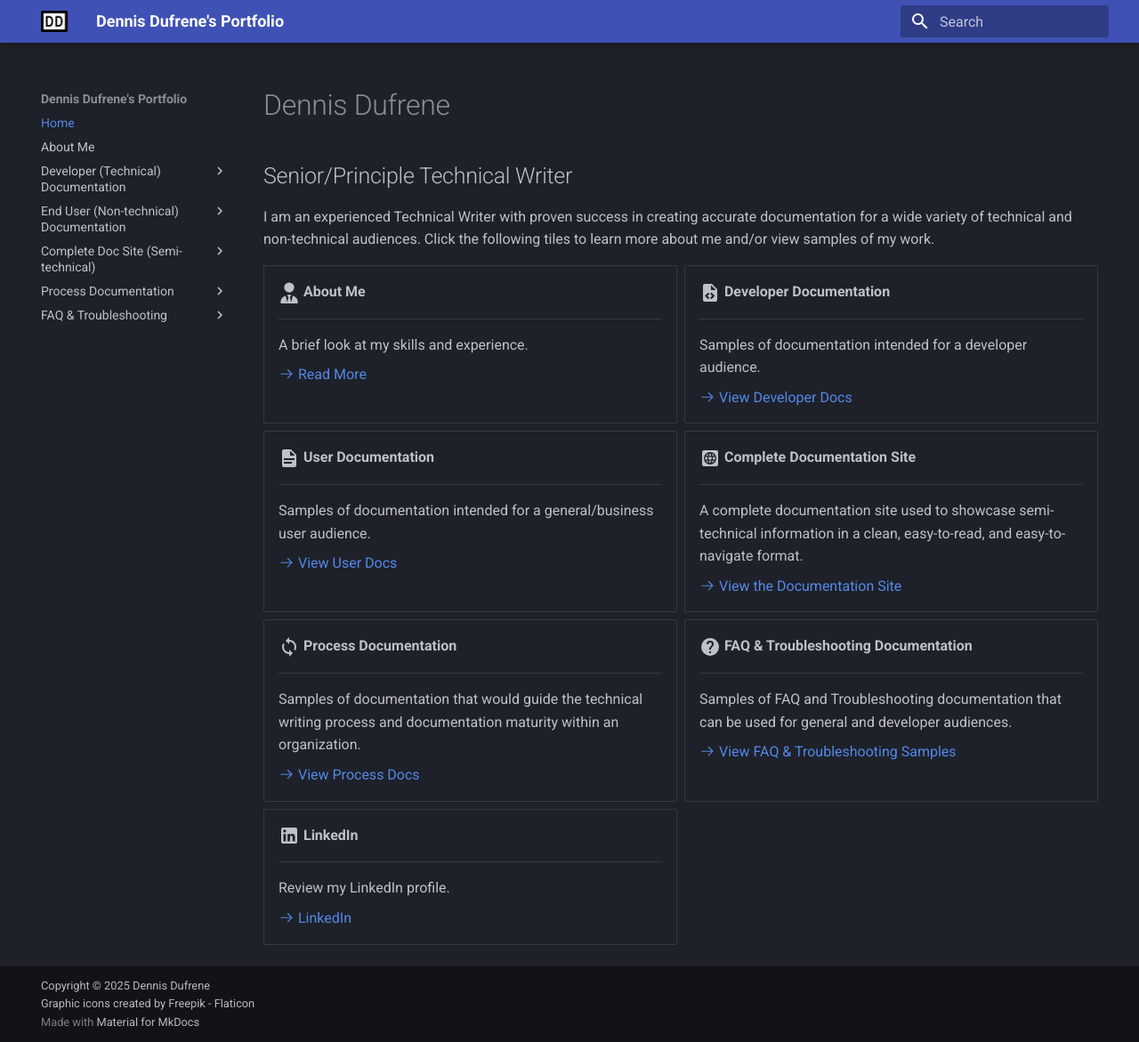
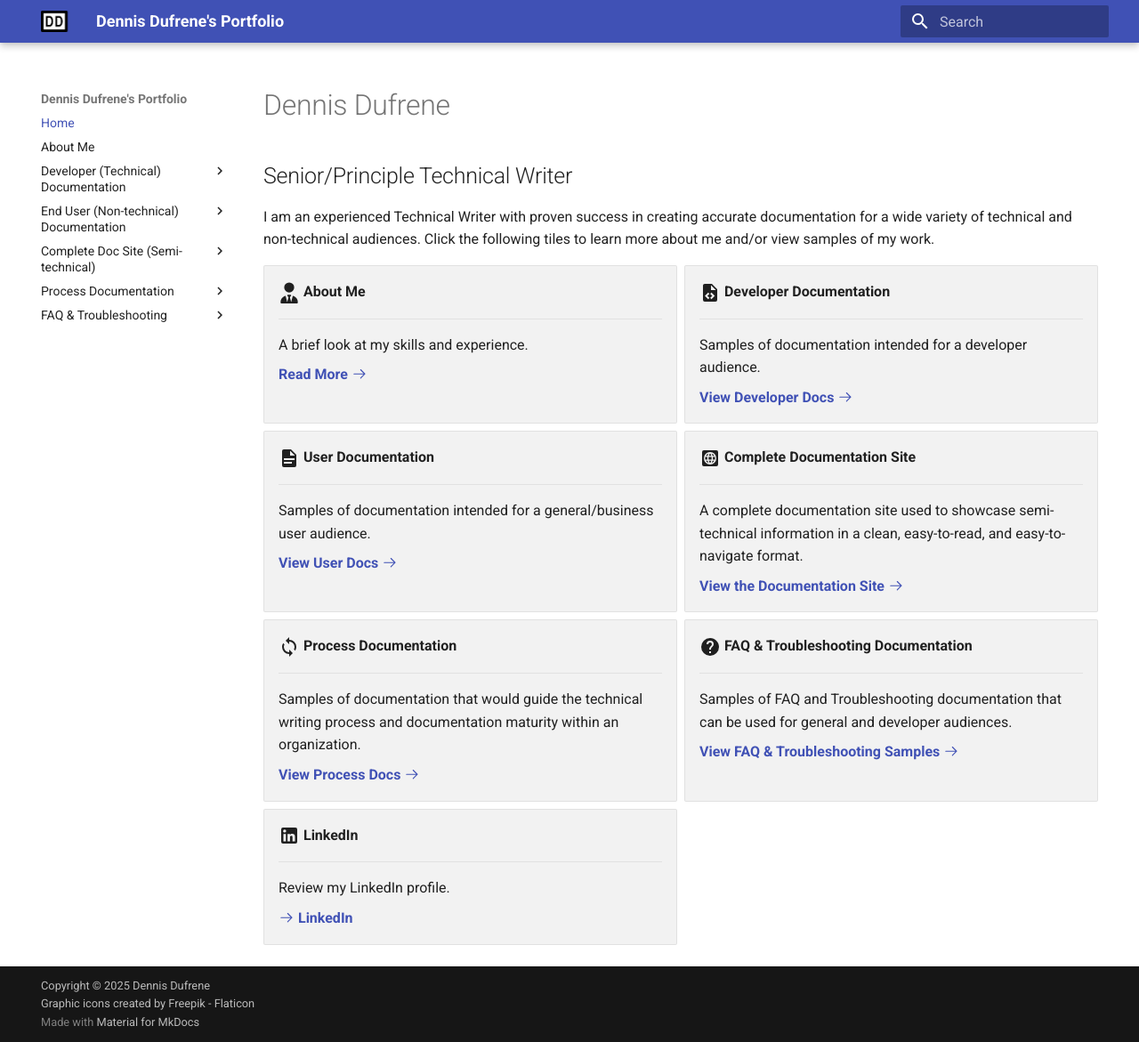
Before and after one commit to DennisJDufrene/dennisjdufreneportfolio, an MkDocs documentation site: the page built from docs/index.md, in a window 1280 px wide and 1171 px high. Shown: the whole window at 89% size. Built offline with MkDocs 1.6.1 and Material for MkDocs 9.7.7, drawn with Linux system fonts in a browser that asks for light colours.

Commit message:
Style and card update

```diff
--- a/docs/index.md
+++ b/docs/index.md
@@ -17,7 +17,7 @@ I am an experienced Technical Writer with proven success in creating accurate do
 
     A brief look at my skills and experience.
 
-    [:octicons-arrow-right-24: Read More](about_me.md)
+    [**Read More :octicons-arrow-right-24:**](about_me.md)
 
 -   :material-file-code:{ .lg .middle } __Developer Documentation__
 
@@ -25,7 +25,7 @@ I am an experienced Technical Writer with proven success in creating accurate do
 
     Samples of documentation intended for a developer audience.
 
-    [:octicons-arrow-right-24: View Developer Docs](dev_doc_overview.md)
+    [**View Developer Docs :octicons-arrow-right-24:**](dev_doc_overview.md)
 
 -   :material-file-document:{ .lg .middle } __User Documentation__
 
@@ -33,7 +33,7 @@ I am an experienced Technical Writer with proven success in creating accurate do
 
     Samples of documentation intended for a general/business user audience.
 
-    [:octicons-arrow-right-24: View User Docs](enduser_doc_overview.md)
+    [**View User Docs :octicons-arrow-right-24:**](enduser_doc_overview.md)
 
 -   :material-web-box:{ .lg .middle } __Complete Documentation Site__
 
@@ -41,7 +41,7 @@ I am an experienced Technical Writer with proven success in creating accurate do
 
     A complete documentation site used to showcase semi-technical information in a clean, easy-to-read, and easy-to-navigate format.
 
-    [:octicons-arrow-right-24: View the Documentation Site](complete-site.md)
+    [**View the Documentation Site :octicons-arrow-right-24:**](complete-site.md)
 
 -   :material-sync:{ .lg .middle } __Process Documentation__
 
@@ -49,7 +49,7 @@ I am an experienced Technical Writer with proven success in creating accurate do
 
     Samples of documentation that would guide the technical writing process and documentation maturity within an organization.
 
-    [:octicons-arrow-right-24: View Process Docs](process_doc_overview.md)
+    [**View Process Docs :octicons-arrow-right-24:**](process_doc_overview.md)
 
 -   :material-help-circle:{ .lg .middle } __FAQ & Troubleshooting Documentation__
 
@@ -57,7 +57,7 @@ I am an experienced Technical Writer with proven success in creating accurate do
 
     Samples of FAQ and Troubleshooting documentation that can be used for general and developer audiences.
 
-    [:octicons-arrow-right-24: View FAQ & Troubleshooting Samples](misc_docs_overview.md)
+    [**View FAQ & Troubleshooting Samples :octicons-arrow-right-24:**](misc_docs_overview.md)
 
 -   :material-linkedin:{ .lg .middle } __LinkedIn__
 
@@ -65,6 +65,6 @@ I am an experienced Technical Writer with proven success in creating accurate do
 
     Review my LinkedIn profile.
 
-    [:octicons-arrow-right-24: LinkedIn](https://www.linkedin.com/in/dennisdufrene/)
+    [**:octicons-arrow-right-24: LinkedIn**](https://www.linkedin.com/in/dennisdufrene/)
 
 </div>
--- a/docs/stylesheets/extra.css
+++ b/docs/stylesheets/extra.css
@@ -29,3 +29,7 @@ body p{
   text-justify: inter-word;
 }
 **/
+
+.md-typeset .grid.cards > ol > li, .md-typeset .grid.cards > ul > li, .md-typeset .grid > .card {
+  background-color: #f2f2f2;
+}
--- a/mkdocs.yml
+++ b/mkdocs.yml
@@ -8,7 +8,7 @@ theme:
     name: material
     logo: img/logo.png
     palette:
-       scheme: slate
+       scheme: default
        primary: indigo
        accent: indigo
 ##    features:
```
Also changed, not shown: docs/complete-site.md (+5 -1 lines).
